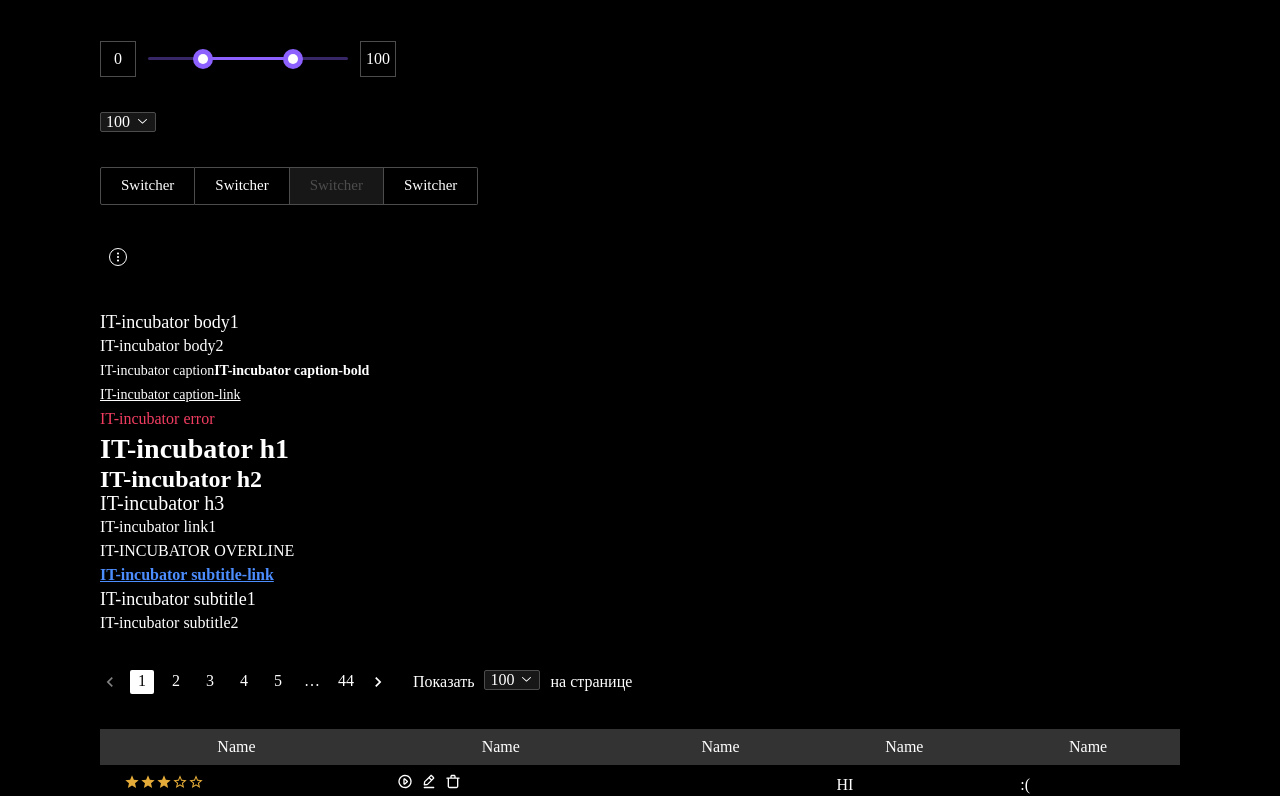
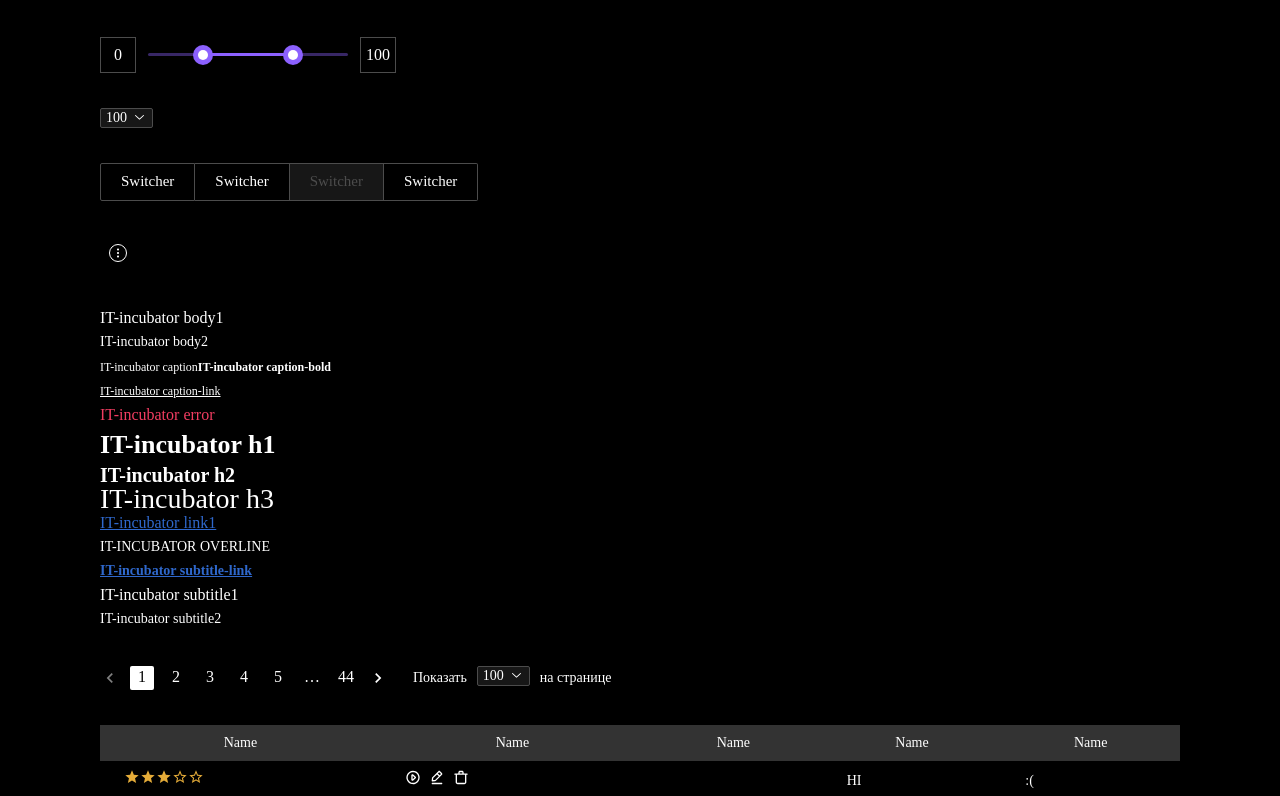
Before and after one commit to IrinaMartArm/CardsProject, a React (Vite) app: page / in a window 1280 px wide. Shown: the part 1832-2628 px from the top of the page. Built offline with nearby package versions, Linux system fonts and the light colour scheme.

Commit message:
fix in typography

```diff
--- a/src/components/ui/typography/typography.module.scss
+++ b/src/components/ui/typography/typography.module.scss
@@ -61,11 +61,24 @@
   text-decoration: underline;
 }
 
-.link {
-  @include typography(inherit, inherit, inherit);
+.link1 {
+  @include typography(var(--font-size-m), var(--line-height-m), var(--font-weight-regular));
 
   cursor: pointer;
-  color: var(--color-info-300);
+  color: var(--color-info-700);
+  text-decoration: underline;
+
+  &:hover,
+  &:focus {
+    text-decoration: none;
+  }
+}
+
+.link2 {
+  @include typography(var(--font-size-xs), var(--line-height-s), var(--font-weight-regular));
+
+  cursor: pointer;
+  color: var(--color-info-700);
   text-decoration: underline;
 
   &:hover,
@@ -78,7 +91,7 @@
   @include typography(var(--font-size-s), var(--line-height-m), var(--font-weight-bold));
 
   cursor: pointer;
-  color: var(--color-info-300);
+  color: var(--color-info-700);
   text-decoration: underline;
 
   &:hover,
--- a/src/features/ui/password/Password.tsx
+++ b/src/features/ui/password/Password.tsx
@@ -15,6 +15,7 @@ const classNames = {
   container: s.container,
   inputBox: clsx(s.inputBox, s.text),
   light: s.light,
+  link: s.link,
   root: s.root,
 }
 
@@ -32,12 +33,21 @@ export const Password = ({ forgot, onSubmit }: PasswordProps) => {
               </Typography>
             </div>
             <div className={classNames.buttonBox}>
-              <Button variant={'primary'}>Send Instructions</Button>
+              <Button onSubmit={() => onSubmit()} variant={'primary'}>
+                Send Instructions
+              </Button>
               <Typography className={classNames.light} variant={'body2'}>
                 Did you remember your password?
               </Typography>
-              <Button as={'a'} onSubmit={() => onSubmit()} variant={'link'}>
-                Try logging in
+              <Button
+                as={'a'}
+                className={classNames.link}
+                onSubmit={() => onSubmit()}
+                variant={'link'}
+              >
+                <Typography className={classNames.link} variant={'link1'}>
+                  Try logging in
+                </Typography>
               </Button>
             </div>
           </div>
--- a/src/features/ui/password/password.module.scss
+++ b/src/features/ui/password/password.module.scss
@@ -39,3 +39,10 @@
 .light {
   color: var(--color-light-900);
 }
+
+.link {
+  line-height: 0.7;
+  color: var(--color-accent-500);
+
+  //border-bottom: 1px solid var(--color-accent-500);
+}
--- a/src/styles/_typography.scss
+++ b/src/styles/_typography.scss
@@ -1,12 +1,12 @@
 :root {
   /* globals */
   --font-family: 'Roboto', sans-serif;
-  --font-size-xs: 14px;
-  --font-size-s: 16px;
-  --font-size-m: 18px;
-  --font-size-l: 20px;
-  --font-size-xl: 24px;
-  --font-size-xxl: 28px;
+  --font-size-xs: 12px;
+  --font-size-s: 14px;
+  --font-size-m: 16px;
+  --font-size-l: 28px;
+  --font-size-xl: 20px;
+  --font-size-xxl: 26px;
 
   /* line-heights */
   --line-height-s: 16px;
@@ -20,12 +20,12 @@
   --font-weight-bold: 700;
 
   @media (width <= 1100px) {
-    --font-size-xs: 12px;
-    --font-size-s: 14px;
-    --font-size-m: 16px;
-    --font-size-l: 18px;
-    --font-size-xl: 22px;
-    --font-size-xxl: 26px;
+    --font-size-xs: 10px;
+    --font-size-s: 12px;
+    --font-size-m: 14px;
+    --font-size-l: 16px;
+    --font-size-xl: 18px;
+    --font-size-xxl: 22px;
   }
 
   @media (width <= 768px) {
@@ -33,8 +33,8 @@
     --font-size-s: 12px;
     --font-size-m: 14px;
     --font-size-l: 16px;
-    --font-size-xl: 20px;
-    --font-size-xxl: 24px;
+    --font-size-xl: 18px;
+    --font-size-xxl: 20px;
   }
 }
 
@@ -46,101 +46,3 @@
   line-height: $lineHeight;
   color: var(--color-text-primary);
 }
-
-.uik_typography-h1 {
-  @include typography(var(--font-size-xxl), var(--line-height-xl), var(--font-weight-bold));
-}
-
-.uik_typography-h2 {
-  @include typography(var(--font-size-xl), var(--line-height-m), var(--font-weight-semi-bold));
-}
-
-.uik_typography-h3 {
-  @include typography(var(--font-size-l), var(--line-height-m), var(--font-weight-medium));
-}
-
-.uik_typography-subtitle1 {
-  @include typography(var(--font-size-m), var(--line-height-m), var(--font-weight-medium));
-}
-
-.uik_typography-subtitle2 {
-  @include typography(var(--font-size-s), var(--line-height-m), var(--font-weight-medium));
-}
-
-.uik_typography-body1 {
-  @include typography(var(--font-size-m), var(--line-height-m), var(--font-weight-regular));
-}
-
-.uik_typography-body2 {
-  @include typography(var(--font-size-s), var(--line-height-m), var(--font-weight-regular));
-}
-
-.uik_typography-overline {
-  @include typography(var(--font-size-s), var(--line-height-m), var(--font-weight-regular));
-
-  text-transform: uppercase;
-}
-
-.uik_typography-caption {
-  @include typography(var(--font-size-xs), var(--line-height-m), var(--font-weight-regular));
-
-  display: inline-block;
-  text-align: start;
-}
-
-.uik_typography-caption-bold {
-  @include typography(var(--font-size-xs), var(--line-height-m), var(--font-weight-bold));
-
-  display: inline-block;
-  text-align: start;
-}
-
-.uik_typography-caption-link {
-  @include typography(var(--font-size-xs), var(--line-height-m), var(--font-weight-regular));
-
-  text-decoration: underline;
-}
-
-.uik_typography-link {
-  @include typography(inherit, inherit, inherit);
-
-  cursor: pointer;
-  color: var(--color-info-500);
-  text-decoration: underline;
-
-  &:hover,
-  &:focus {
-    text-decoration: none;
-  }
-}
-
-.uik_typography-subtitle-link {
-  @include typography(var(--font-size-s), var(--line-height-m), var(--font-weight-bold));
-
-  cursor: pointer;
-  color: var(--color-info-500);
-  text-decoration: underline;
-
-  &:hover,
-  &:focus {
-    text-decoration: none;
-  }
-}
-
-.uik_typography-error {
-  @include typography(var(--font-size-sx), var(--line-height-m), var(--font-weight-regular));
-
-  color: var(--color-danger-500);
-}
-
-@function calcFluidFontSize($f-min, $f-max, $v-min, $v-max) {
-  $k: ($f-max - $f-min)/ ($v-max - $v-min);
-  $b: $f-min - $k * $v-min;
-  $b: $b * 1px;
-
-  @return calc(#{$k} * 100vw + #{$b});
-}
-
-.fluid-font-size {
-  font-size: calcfluidfontsize(16, 48, 480, 1280);
-}
```
